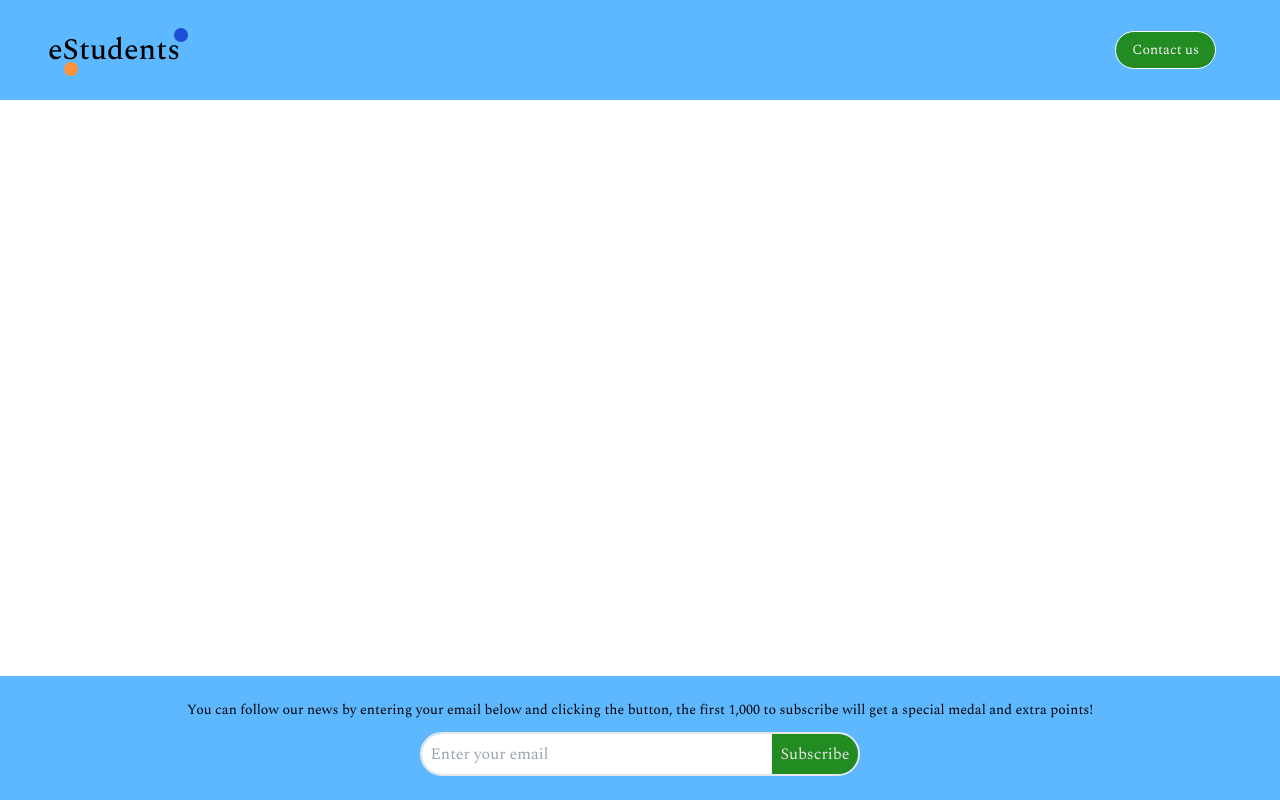
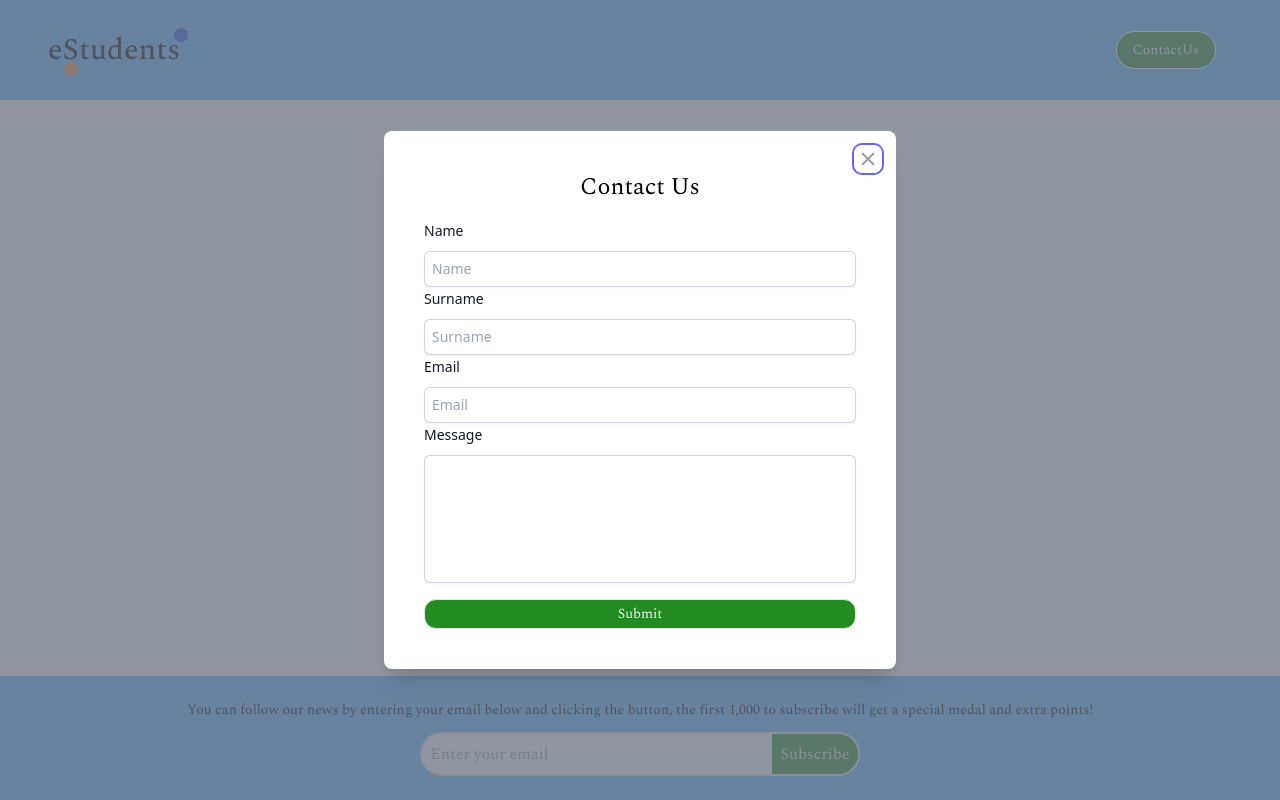
Before and after one commit to e-Students/landing-page, a React (Vite) app: page / in a window 1280 px wide. Built offline with nearby package versions, Linux system fonts and the light colour scheme.

Commit message:
contactUs Form en Modal y backend terminados

```diff
--- a/package.json
+++ b/package.json
@@ -10,8 +10,12 @@
     "preview": "vite preview"
   },
   "dependencies": {
+    "@headlessui/react": "^1.7.18",
+    "axios": "^1.6.8",
+    "clsx": "^2.1.0",
     "react": "^18.2.0",
     "react-dom": "^18.2.0",
+    "react-hook-form": "^7.51.1",
     "react-icons": "^5.0.1"
   },
   "devDependencies": {
--- a/src/App.tsx
+++ b/src/App.tsx
@@ -1,4 +1,5 @@
 import Footer from './components/Footer';
+
 import Navbar from './components/Navbar';
 function App() {
   return (
--- a/src/components/Button.tsx
+++ b/src/components/Button.tsx
@@ -1,14 +1,14 @@
-interface ButtonProps {
+interface ButtonProps extends React.ButtonHTMLAttributes<HTMLButtonElement> {
   children: React.ReactNode | string;
   className?: string;
   handler?: () => void;
   Icon?: React.ReactNode;
 }
 
-const Button = ({ children, className, handler, Icon }: ButtonProps) => {
+const Button = ({ children, className, Icon, ...props }: ButtonProps) => {
   return (
     <button
-      onClick={handler}
+      {...props}
       className={`border py-1 px-3 rounded-full text-sm ${className}`}>
       {Icon}
       {children}
--- /dev/null
+++ b/src/components/Input.tsx
@@ -0,0 +1,53 @@
+import clsx from 'clsx';
+
+import { FieldValues, UseFormRegister, FieldErrors } from 'react-hook-form';
+
+interface InputProps {
+  id: string;
+  type?: string;
+  label: string;
+  register: UseFormRegister<FieldValues>;
+  errors: FieldErrors;
+  required?: boolean;
+  disable?: boolean;
+  placeholder?: string;
+}
+
+export const Input = ({
+  id,
+  type = 'text',
+  label,
+  register,
+  errors,
+  required = false,
+  disable = false,
+  placeholder,
+}: InputProps) => {
+  return (
+    <div className=''>
+      <label
+        htmlFor={id}
+        className='block text-sm font-medium leading-6 text-gray-900'>
+        {label}
+      </label>
+      <div className='mt-2'>
+        <input
+          placeholder={placeholder}
+          type={type}
+          id={id}
+          disabled={disable}
+          autoComplete={id}
+          {...register(id, { required })}
+          className={clsx(
+            `form-input
+          block w-full rounded-md py-1.5 px-2 text-gray-900 border-0 shadow-sm ring-1 ring-inset
+           ring-gray-300 placeholder:text-gray-400 focus:ring-2 focus:ring-inset
+            focus:ring-sky-600 sm:text-sm sm:leading-6`,
+            errors[id] && 'focus:ring-rose-500',
+            disable && 'opacity-50 cursor-default'
+          )}
+        />
+      </div>
+    </div>
+  );
+};
--- a/src/components/Navbar.tsx
+++ b/src/components/Navbar.tsx
@@ -1,17 +1,28 @@
-
+import { useState } from 'react';
 import Button from './Button';
 import Logo from './Logo';
+import ContactUsModal from './modals/ContactUsModal';
 const Navbar = () => {
+  const [isModalOpen, setIsModalOpen] = useState<boolean>(true);
+  console.log(isModalOpen);
   return (
     <nav className=' bg-primary w-full h-[100px] flex flex-wrap items-center justify-between px-4 font-base'>
-      <div className='ml-8'><Logo /></div>
+      <div className='ml-8'>
+        <Logo />
+      </div>
 
       <section className='flex items-center justify-center gap-3 mr-12'>
         <Button
-          className='flex items-center gap-1 px-4 py-2 text-base bg-forest border-white text-smoke'
-          >
-          Contact us
+          onClick={() => setIsModalOpen(true)}
+          className='flex items-center gap-1 px-4 py-2 text-base bg-forest border-white text-smoke'>
+          <button onClick={() => setIsModalOpen(true)}>ContactUs</button>
         </Button>
+        {isModalOpen && (
+          <ContactUsModal
+            isOpen={isModalOpen}
+            onClose={() => setIsModalOpen(false)}
+          />
+        )}
       </section>
     </nav>
   );
--- /dev/null
+++ b/src/components/TextArea.tsx
@@ -0,0 +1,52 @@
+import clsx from 'clsx';
+
+import { FieldValues, UseFormRegister, FieldErrors } from 'react-hook-form';
+
+interface TextAreaProps {
+  id: string;
+  className?: string;
+  label: string;
+  register: UseFormRegister<FieldValues>;
+  errors: FieldErrors;
+  required?: boolean;
+  disable?: boolean;
+  placeholder?: string;
+}
+
+export const TextArea = ({
+  id,
+  className,
+  label,
+  register,
+  errors,
+  required = false,
+  disable = false,
+  placeholder,
+}: TextAreaProps) => {
+  return (
+    <div className=''>
+      <label
+        htmlFor={id}
+        className='block text-sm font-medium leading-6 text-gray-900'>
+        {label}
+      </label>
+      <div className='mt-2'>
+        <textarea
+          placeholder={placeholder}
+          id={id}
+          disabled={disable}
+          autoComplete={id}
+          {...register(id, { required })}
+          className={clsx(
+            `form-input
+          block w-full rounded-md py-1.5 px-2 text-gray-900 border-0 shadow-sm ring-1 ring-inset
+           ring-gray-300 placeholder:text-gray-400 focus:ring-2 focus:ring-inset
+            focus:ring-sky-600 sm:text-sm sm:leading-6 ${className}`,
+            errors[id] && 'focus:ring-rose-500',
+            disable && 'opacity-50 cursor-default'
+          )}
+        />
+      </div>
+    </div>
+  );
+};
--- /dev/null
+++ b/src/components/modals/ContactUsModal.tsx
@@ -0,0 +1,97 @@
+import Button from '../Button';
+import { Input } from '../Input';
+import { Modal } from './Modal';
+import { TextArea } from '../TextArea';
+import { FieldValues, SubmitHandler, useForm } from 'react-hook-form';
+import clsx from 'clsx';
+import { useState } from 'react';
+import axios from 'axios';
+
+interface ContactUsModalProps {
+  isOpen?: boolean;
+  onClose: () => void;
+}
+
+const ContactUsModal = ({ isOpen, onClose }: ContactUsModalProps) => {
+  const [disabled, setDisabled] = useState<boolean>(false);
+  const {
+    register,
+    handleSubmit,
+    formState: { errors },
+  } = useForm<FieldValues>({
+    defaultValues: {
+      name: '',
+      email: '',
+      message: '',
+      surName: '',
+    },
+  });
+
+  const onSubmit: SubmitHandler<FieldValues> = async (data) => {
+    console.log(data);
+    setDisabled(true);
+    try {
+      await axios.post('http://localhost:4000/contactUs', data);
+    } catch (error: unknown) {
+      console.log(error);
+    } finally {
+      setDisabled(false);
+      onClose();
+    }
+  };
+  return (
+    <Modal
+      isOpen={isOpen}
+      onClose={onClose}>
+      <div className='p-4'>
+        <h1 className='mb-4 text-2xl font-base text-medium w-full text-center'>
+          Contact Us
+        </h1>
+        <form onSubmit={handleSubmit(onSubmit)}>
+          <Input
+            id='name'
+            placeholder='Name'
+            type='text'
+            label='Name'
+            register={register}
+            errors={errors}
+          />
+          <Input
+            id='surName'
+            placeholder='Surname'
+            type='text'
+            label='Surname'
+            register={register}
+            errors={errors}
+          />
+          <Input
+            id='email'
+            placeholder='Email'
+            type='email'
+            label='Email'
+            register={register}
+            errors={errors}
+          />
+          <TextArea
+            id='message'
+            label='Message'
+            register={register}
+            errors={errors}
+            className='resize-none h-32'
+          />
+          <Button
+            type='submit'
+            disabled={disabled}
+            className={clsx(
+              `mt-4 rounded-xl w-full bg-forest text-neutral-100 font-base`,
+              disabled && 'opacity-50 cursor-default'
+            )}>
+            Submit
+          </Button>
+        </form>
+      </div>
+    </Modal>
+  );
+};
+
+export default ContactUsModal;
--- /dev/null
+++ b/src/components/modals/Modal.tsx
@@ -0,0 +1,114 @@
+import { Dialog, Transition } from '@headlessui/react';
+
+import { Fragment } from 'react';
+import { IoClose } from 'react-icons/io5';
+
+interface ModalProps {
+  isOpen?: boolean;
+  onClose: () => void;
+  children: React.ReactNode;
+}
+
+export const Modal = ({ isOpen, onClose, children }: ModalProps) => {
+  return (
+    <Transition.Root
+      show={isOpen}
+      as={Fragment}>
+      <Dialog
+        as='div'
+        className='relative z-50'
+        onClose={onClose}>
+        <Transition.Child
+          as={Fragment}
+          enter='ease-out duration-300'
+          enterFrom='opacity-0'
+          enterTo='opacity-100'
+          leave='ease-in duration-200'
+          leaveFrom='opacity-100'
+          leaveTo='opacity-0'>
+          <div
+            className='
+              fixed
+              inset-0
+              bg-gray-500
+              bg-opacity-75
+              transition-opacity
+            '
+          />
+        </Transition.Child>
+
+        <div className='fixed inset-0 z-10 overflow-y-auto'>
+          <div
+            className='
+              flex
+              min-h-full
+              items-center
+              justify-center
+              p-4
+              text-center
+              sm:p-0
+            '>
+            <Transition.Child
+              as={Fragment}
+              enter='ease-out duration-300'
+              enterFrom='opacity-0 translate-y-4 sm:translate-y-0 sm:scale-95'
+              enterTo='opacity-100 translate-y-0 sm:scale-100'
+              leave='ease-in duration-200'
+              leaveFrom='opacity-100 translate-y-0 sm:scale-100'
+              leaveTo='opacity-0 translate-y-4 sm:translate-y-0 sm:scale-95'>
+              <Dialog.Panel
+                className='
+                  relative
+                  transform
+                  overflow-hidden
+                  rounded-lg
+                  bg-white
+                  px-4
+                  pb-4
+                  pt-5
+                  text-left
+                  shadow-xl
+                  transition-all
+                  w-full
+                  sm:my-8
+                  sm:w-full
+                  sm:max-w-lg
+                  sm:p-6
+                '>
+                <div
+                  className='
+                    absolute
+                    right-0
+                    top-0
+                    hidden
+                    pr-4
+                    pt-4
+                    sm:block
+                    z-10
+                  '>
+                  <button
+                    type='button'
+                    className='
+                      rounded-md
+                      bg-white
+                      text-gray-400
+                      hover:text-gray-500
+                      focus:outline-none
+                      focus:ring-2
+                      focus:ring-indigo-500
+                      focus:ring-offset-2
+                    '
+                    onClick={onClose}>
+                    <span className='sr-only'>Close</span>
+                    <IoClose className='h-6 w-6' />
+                  </button>
+                </div>
+                {children}
+              </Dialog.Panel>
+            </Transition.Child>
+          </div>
+        </div>
+      </Dialog>
+    </Transition.Root>
+  );
+};
```
Also changed, not shown: 1 other file (tests, documents, lock files or other folders).
